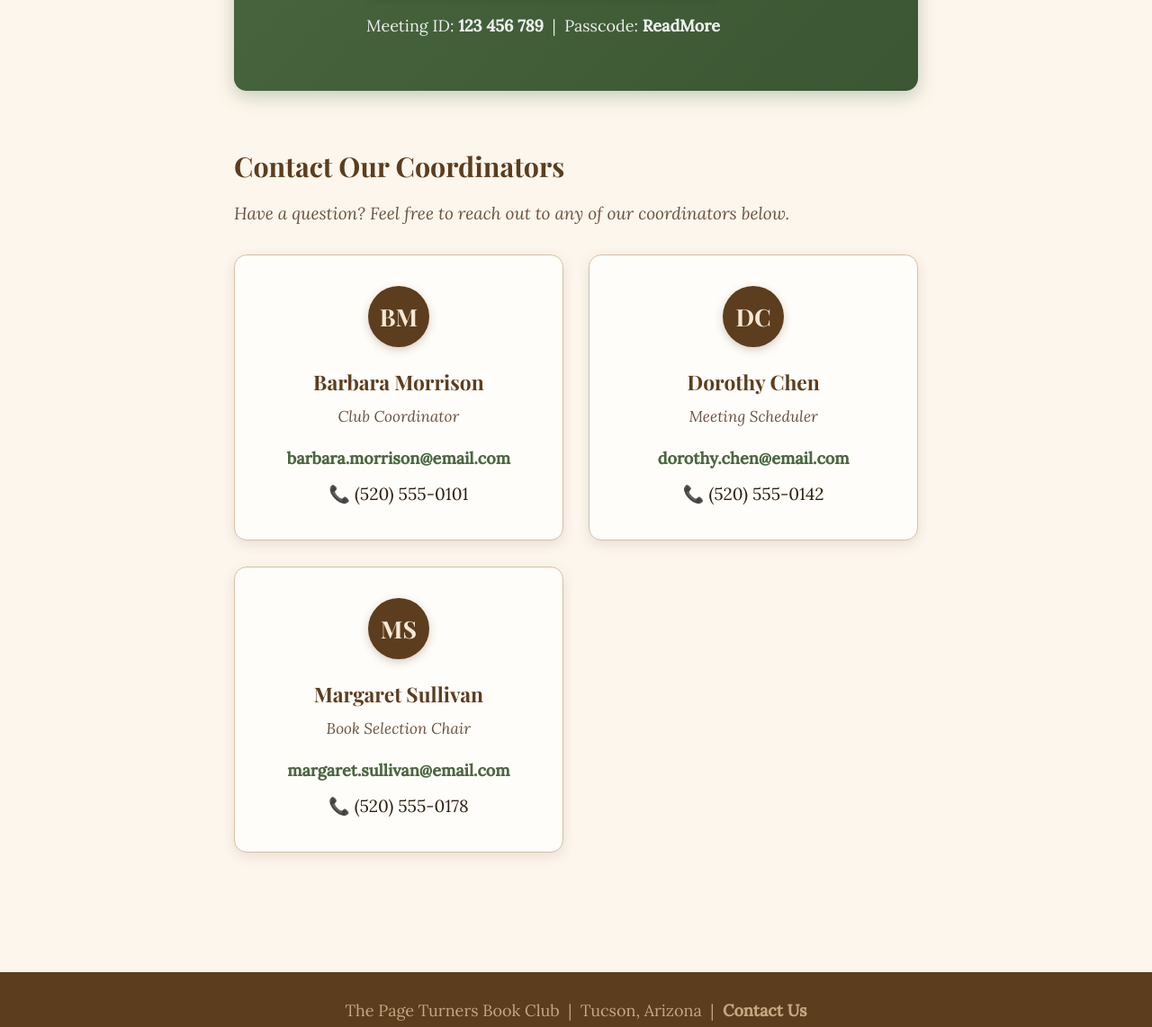
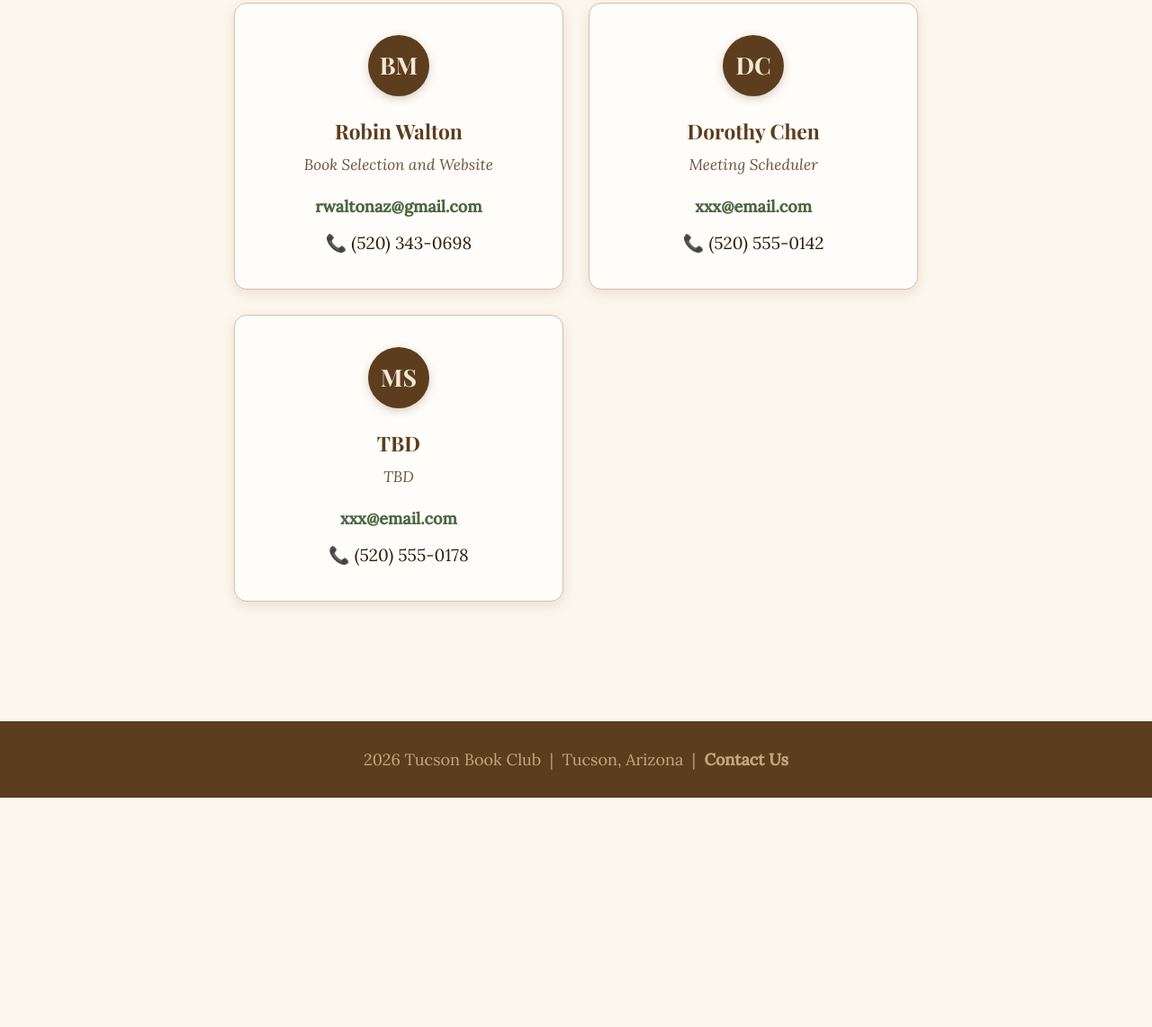
Before and after one commit to tucsonbookclub/tucsonbookclub.github.io, a plain HTML site: page about.html in a window 1280 px wide. Shown: the part 1156-2298 px from the top of the page at 90% size. After the commit the page ends 2043 px from the top, so only its background shows below. Drawn offline with nearby package versions, Linux system fonts and the light colour scheme.

Commit message:
Update about.html

```diff
--- a/about.html
+++ b/about.html
@@ -3,7 +3,7 @@
 <head>
   <meta charset="UTF-8" />
   <meta name="viewport" content="width=device-width, initial-scale=1.0" />
-  <title>About Us – The Page Turners</title>
+  <title>About Us – Tucson Book Club</title>
   <link rel="stylesheet" href="style.css" />
   <link href="https://fonts.googleapis.com/css2?family=Playfair+Display:wght@400;600;700&family=Lora:ital,wght@0,400;0,500;1,400&display=swap" rel="stylesheet" />
 </head>
@@ -35,9 +35,8 @@
     <div class="about-section">
       <h2 class="section-title">Who We Are</h2>
       <div class="about-text">
-        <p>The Page Turners is a warm and welcoming book club based in Tucson, Arizona. We've been meeting monthly since 2018, bringing together readers who love fiction, history, memoir, and everything in between.</p>
-        <p>Each month, one of our members selects and facilitates discussion of a chosen book. Our meetings are lively, thoughtful, and always a little bit fun. We welcome readers of all backgrounds and encourage members to suggest their own reading picks.</p>
-        <p>Meetings are held on the <strong>second Thursday of each month</strong> from <strong>2:00 PM to 4:00 PM</strong>. We alternate between meeting in person at the Tucson Public Library and meeting virtually via Zoom so that all members can join comfortably.</p>
+        <p>Currently not accepting new members.</p>
+        <p>Meetings are held on the <strong>first Monday of each month</strong> from <strong>1:00 PM to 3:00 PM</strong> Arizona time.</p>
       </div>
     </div>
 
@@ -47,7 +46,7 @@
       <div class="zoom-info">
         <h2>Join Us on Zoom</h2>
         <p>Can't make it in person? Join our monthly meeting online!</p>
-        <a href="https://zoom.us/j/123456789" target="_blank" class="zoom-link-btn">
+        <a href="https://us02web.zoom.us/j/89806536662?pwd=qfnOGlGRNMkGeJp8zbqNefHfnOcWbJ.1" target="_blank" class="zoom-link-btn">
           Click Here to Join the Zoom Meeting
         </a>
         <p class="zoom-id">Meeting ID: <strong>123 456 789</strong> &nbsp;|&nbsp; Passcode: <strong>ReadMore</strong></p>
@@ -63,25 +62,25 @@
 
         <div class="contact-card">
           <div class="contact-avatar">BM</div>
-          <h3 class="contact-name">Barbara Morrison</h3>
-          <p class="contact-role">Club Coordinator</p>
-          <a href="mailto:barbara.morrison@email.com" class="contact-email">barbara.morrison@email.com</a>
-          <p class="contact-phone">📞 (520) 555-0101</p>
+          <h3 class="contact-name">Robin Walton</h3>
+          <p class="contact-role">Book Selection and Website</p>
+          <a href="mailto:rwaltonaz@gmail.com" class="contact-email">rwaltonaz@gmail.com</a>
+          <p class="contact-phone">📞 (520) 343-0698</p>
         </div>
 
         <div class="contact-card">
           <div class="contact-avatar">DC</div>
           <h3 class="contact-name">Dorothy Chen</h3>
           <p class="contact-role">Meeting Scheduler</p>
-          <a href="mailto:dorothy.chen@email.com" class="contact-email">dorothy.chen@email.com</a>
+          <a href="mailto:xxx@email.com" class="contact-email">xxx@email.com</a>
           <p class="contact-phone">📞 (520) 555-0142</p>
         </div>
 
         <div class="contact-card">
           <div class="contact-avatar">MS</div>
-          <h3 class="contact-name">Margaret Sullivan</h3>
-          <p class="contact-role">Book Selection Chair</p>
-          <a href="mailto:margaret.sullivan@email.com" class="contact-email">margaret.sullivan@email.com</a>
+          <h3 class="contact-name">TBD</h3>
+          <p class="contact-role">TBD</p>
+          <a href="mailto:xxx@email.com" class="contact-email">xxx@email.com</a>
           <p class="contact-phone">📞 (520) 555-0178</p>
         </div>
 
@@ -91,7 +90,7 @@
   </main>
 
   <footer>
-    <p>The Page Turners Book Club &nbsp;|&nbsp; Tucson, Arizona &nbsp;|&nbsp; <a href="about.html">Contact Us</a></p>
+    <p>2026 Tucson Book Club &nbsp;|&nbsp; Tucson, Arizona &nbsp;|&nbsp; <a href="about.html">Contact Us</a></p>
   </footer>
 
   <script src="active-nav.js"></script>
```
